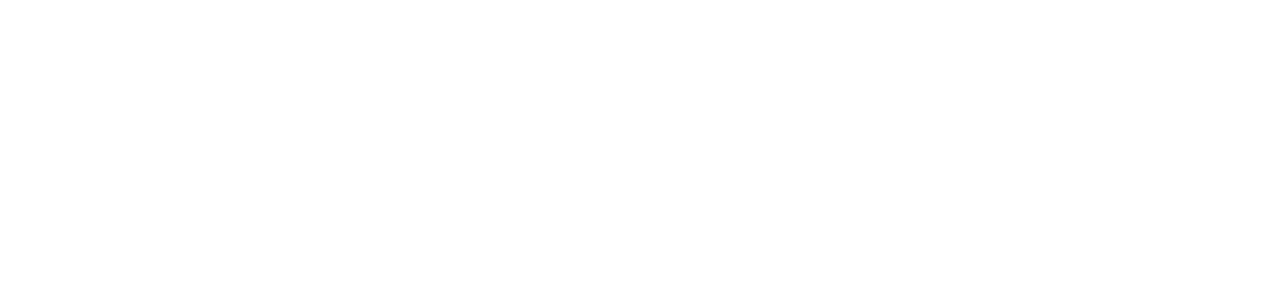
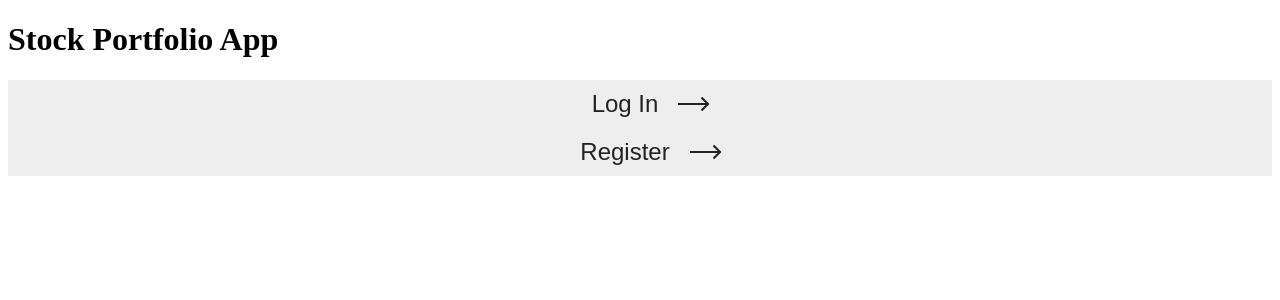
Before and after one commit to aaronchu357/stock-portfolio-app, a React (Create React App) app in the folder frontend/: page / in a window 1280 px wide. Shown: the top 300 px of the page. Built offline with nearby package versions, Linux system fonts and the light colour scheme.

Commit message:
added homepage as the landing page

```diff
--- a/frontend/src/App.js
+++ b/frontend/src/App.js
@@ -4,6 +4,7 @@
 import Register from './containers/Register'
 import PortfolioPage from './pages/PortfolioPage'
 import TransactionPage from './pages/TransactionPage'
+import Homepage from './pages/Homepage'
 
 class App extends React.Component {
 
@@ -47,13 +48,14 @@
   render() {
     return (
       <Switch>
+        <Route exact path='/' component={Homepage} />
         <Route exact path='/portfolio' render={(routerProps) => <PortfolioPage {...routerProps} userData={this.state.userData} />} />
         <Route exact path='/transactions' render={(routerProps) => <TransactionPage {...routerProps} userData={this.state.userData} />} />
         {
           localStorage.token ?
             <Redirect to='/portfolio' />
             :
-            <Route path='/signin' render={(routerProps) => <SignIn {...routerProps} handleSubmit={this.handleSubmit} />} />
+            <Route path='/login' render={(routerProps) => <SignIn {...routerProps} handleSubmit={this.handleSubmit} />} />
         }
         {
           localStorage.token ?
--- /dev/null
+++ b/frontend/src/pages/Homepage.css
@@ -0,0 +1,102 @@
+.homepage-link {
+  display: -webkit-box;
+  display: -ms-flexbox;
+  display: flex;
+  -webkit-box-align: center;
+      -ms-flex-align: center;
+          align-items: center;
+  -webkit-box-pack: center;
+      -ms-flex-pack: center;
+          justify-content: center;
+  height: 100%;
+  background: #eee;
+}
+
+.effect1 {
+  color: #222;
+  text-decoration: none;
+  font-family: sans-serif;
+  font-size: 24px;
+  position: relative;
+  padding: 10px 50px 10px 20px;
+
+  -webkit-transition: all 0.3s;
+
+  -o-transition: all 0.3s;
+
+  transition: all 0.3s;
+
+  -webkit-transform: scale(3);
+
+      -ms-transform: scale(3);
+
+          transform: scale(1); /*change scale(3) to scale(1)*/
+}
+
+.effect1 .bg {
+  background: #222;
+  width: 30px;
+  height: 2px;
+  position: absolute;
+  right: 0;
+  top: 50%;
+  margin-top: -1px;
+  z-index: -1;
+
+  -webkit-transition: all 0.3s;
+
+  -o-transition: all 0.3s;
+
+  transition: all 0.3s;
+}
+
+.effect1:hover {
+  padding-right: 20px;
+  color: #fff;
+}
+
+.effect1:hover .bg {
+  height: 100%;
+  width: 100%;
+  -webkit-transform: translate(0, -50%);
+      -ms-transform: translate(0, -50%);
+          transform: translate(0, -50%);
+}
+
+.effect1 .bg:before, .effect1 .bg:after {
+  content: '';
+  height: 2px;
+  width: 10px;
+  background: #222;
+  position: absolute;
+  right: -2px;
+  -webkit-transition: all 0.3s;
+  -o-transition: all 0.3s;
+  transition: all 0.3s;
+}
+
+.effect1 .bg:before {
+  bottom: 3px;
+  -webkit-transform: rotate(45deg);
+      -ms-transform: rotate(45deg);
+          transform: rotate(45deg);
+}
+.effect1 .bg:after{
+  top: 3px;
+  -webkit-transform: rotate(-45deg);
+      -ms-transform: rotate(-45deg);
+          transform: rotate(-45deg);
+}
+
+.effect1:hover .bg:before,
+.effect1:hover .bg:after{
+  right: 0;
+}
+
+.effect1:hover .bg:before{
+  bottom: 6px;
+}
+
+.effect1:hover .bg:after{
+  top: 6px;
+}
--- /dev/null
+++ b/frontend/src/pages/Homepage.js
@@ -0,0 +1,24 @@
+import React from 'react'
+import './Homepage.css'
+
+const Homepage = () => {
+  return (
+    <>
+      <h1>Stock Portfolio App</h1>
+      <div className='homepage-link'>
+        <a class="effect1" href="http://localhost:3001/login">
+          Log In
+          <span class="bg"></span>
+        </a>
+      </div>
+      <div className='homepage-link'>
+        <a class="effect1" href="http://localhost:3001/register">
+          Register
+          <span class="bg"></span>
+        </a>
+      </div>
+    </>
+  )
+}
+
+export default Homepage
```
